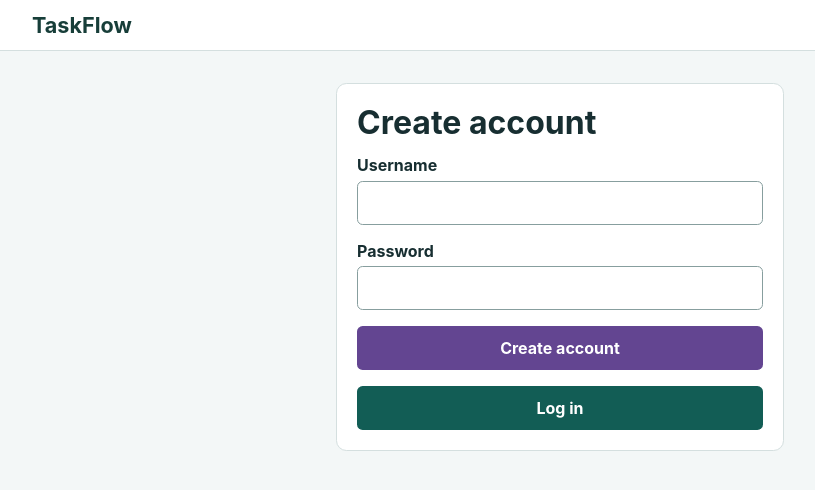
After one commit to RyanCheung0428/COMP_3810SEF_Task_Management_System, a Node project: template views/register.ejs in a window 1280 px wide. The commit adds this page. Shown: the top 490 px of the page, without its empty margins (80-895 px from the left). Run offline with Node 20 templates, Linux system fonts and the light colour scheme; the template is opened without the code that fills it, so the values that code supplies are empty; some libraries are stand-ins or nearby versions.

Commit message:
feat: implement user registration functionality and enhance login experience

```diff
--- a/public/styles.css
+++ b/public/styles.css
@@ -121,7 +121,7 @@ input:not([type="hidden"]), select, textarea {
 
 textarea { resize: vertical; }
 
-/* Use a common button style with different colors for secondary and delete actions. */
+/* Use a common button style with color variants for different actions. */
 .button {
   display: inline-flex;
   align-items: center;
@@ -139,6 +139,15 @@ textarea { resize: vertical; }
 }
 
 .button:hover { background: #0c4943; }
+
+.button-register { background: #634591; }
+
+.button-register:hover { background: #503574; }
+
+.auth-link {
+  display: flex;
+  margin-top: 1rem;
+}
 
 .button-secondary {
   color: #125d55;
--- a/server.js
+++ b/server.js
@@ -50,6 +50,14 @@ function requireCsrf(req, res, next) {
   return showError(req, res, 403, 'Invalid form token. Reload the page and try again.');
 }
 
+// Prepare a CSRF token for visitors opening the login or registration form.
+function prepareGuestForm(req, res, next) {
+  if (req.session.userId) return res.redirect('/tasks');
+  if (!req.session.csrfToken) req.session.csrfToken = randomBytes(32).toString('hex');
+  res.locals.csrfToken = req.session.csrfToken;
+  next();
+}
+
 // Display the stored due date as YYYY-MM-DD without shifting the calendar day.
 function displayDate(value) {
   if (!value) return '';
@@ -79,6 +87,11 @@ async function start() {
     await mongoose.connect(process.env.MONGODB_URI, { serverSelectionTimeoutMS: 5000 });
   } catch {
     throw new Error('Could not connect to MongoDB Atlas. Check MONGODB_URI, the database user, and the Atlas IP access list.');
+  }
+  try {
+    await User.init();
+  } catch {
+    throw new Error('Could not initialize the users collection and its unique username index.');
   }
 
   const app = express();
@@ -121,12 +134,10 @@ async function start() {
   // Send visitors to the right page based on whether they are already signed in.
   app.get('/', (req, res) => res.redirect(req.session.userId ? '/tasks' : '/login'));
 
-  // Prepare a token for the login form in the visitor's session.
-  app.get('/login', (req, res) => {
-    if (req.session.userId) return res.redirect('/tasks');
-    if (!req.session.csrfToken) req.session.csrfToken = randomBytes(32).toString('hex');
-    res.locals.csrfToken = req.session.csrfToken;
-    res.render('login', { username: '', error: '' });
+  app.get('/login', prepareGuestForm, (req, res) => {
+    const message = req.session.registrationMessage || '';
+    delete req.session.registrationMessage;
+    res.render('login', { username: '', error: '', message });
   });
 
   // Look up the username and check the submitted password against its stored hash.
@@ -139,7 +150,7 @@ async function start() {
       user = await User.findOne({ username }).select('+passwordHash');
     }
     if (!user || !(await bcrypt.compare(password, user.passwordHash))) {
-      return res.status(401).render('login', { username, error: 'Invalid username or password.' });
+      return res.status(401).render('login', { username, error: 'Invalid username or password.', message: '' });
     }
 
     // Replace the guest session and save the user ID before redirecting to the task list.
@@ -151,6 +162,40 @@ async function start() {
         if (saveError) return next(saveError);
         res.redirect(303, '/tasks');
       });
+    });
+  });
+
+  app.get('/register', prepareGuestForm, (req, res) => {
+    res.render('register', { username: '', error: '' });
+  });
+
+  app.post('/register', form, requireCsrf, async (req, res, next) => {
+    if (req.session.userId) return res.redirect(303, '/tasks');
+
+    const username = typeof req.body?.username === 'string' ? req.body.username.trim() : '';
+    const password = req.body?.password;
+    if (!username || username.length > 64) {
+      return res.status(400).render('register', { username, error: 'Enter a username of 1 to 64 characters.' });
+    }
+    if (typeof password !== 'string' || password.trim().length < 8 || Buffer.byteLength(password) > 72) {
+      return res.status(400).render('register', {
+        username,
+        error: 'Use at least 8 characters after trimming spaces and at most 72 bytes.'
+      });
+    }
+
+    const passwordHash = await bcrypt.hash(password, 10);
+    try {
+      await User.create({ username, passwordHash });
+    } catch (error) {
+      if (error.code !== 11000) throw error;
+      return res.status(409).render('register', { username, error: 'That username is already taken' });
+    }
+
+    req.session.registrationMessage = 'Account created. Please log in.';
+    req.session.save((error) => {
+      if (error) return next(error);
+      res.redirect(303, '/login');
     });
   });
 
--- a/views/login.ejs
+++ b/views/login.ejs
@@ -2,6 +2,9 @@
 <%- include('partials/header', { title: 'Log in', page: 'login' }) %>
 <section class="panel narrow">
   <h1>Log in</h1>
+  <% if (message) { %>
+    <p class="notice notice-success" role="status"><%= message %></p>
+  <% } %>
   <%# Show the login error and keep the username for another attempt. -%>
   <% if (error) { %>
     <p class="notice notice-error" role="alert"><%= error %></p>
@@ -18,5 +21,6 @@
     </div>
     <button class="button" type="submit">Log in</button>
   </form>
+  <a class="button button-register auth-link" href="/register">Create account</a>
 </section>
 <%- include('partials/footer') %>
--- /dev/null
+++ b/views/register.ejs
@@ -0,0 +1,21 @@
+<%- include('partials/header', { title: 'Create account', page: 'register' }) %>
+<section class="panel narrow">
+  <h1>Create account</h1>
+  <% if (error) { %>
+    <p class="notice notice-error" role="alert"><%= error %></p>
+  <% } %>
+  <form method="post" action="/register" class="stack">
+    <input type="hidden" name="_csrf" value="<%= csrfToken %>">
+    <div>
+      <label for="username">Username</label>
+      <input id="username" name="username" value="<%= username %>" autocomplete="username" required>
+    </div>
+    <div>
+      <label for="password">Password</label>
+      <input id="password" name="password" type="password" autocomplete="new-password" minlength="8" required>
+    </div>
+    <button class="button button-register" type="submit">Create account</button>
+  </form>
+  <a class="button auth-link" href="/login">Log in</a>
+</section>
+<%- include('partials/footer') %>
```
